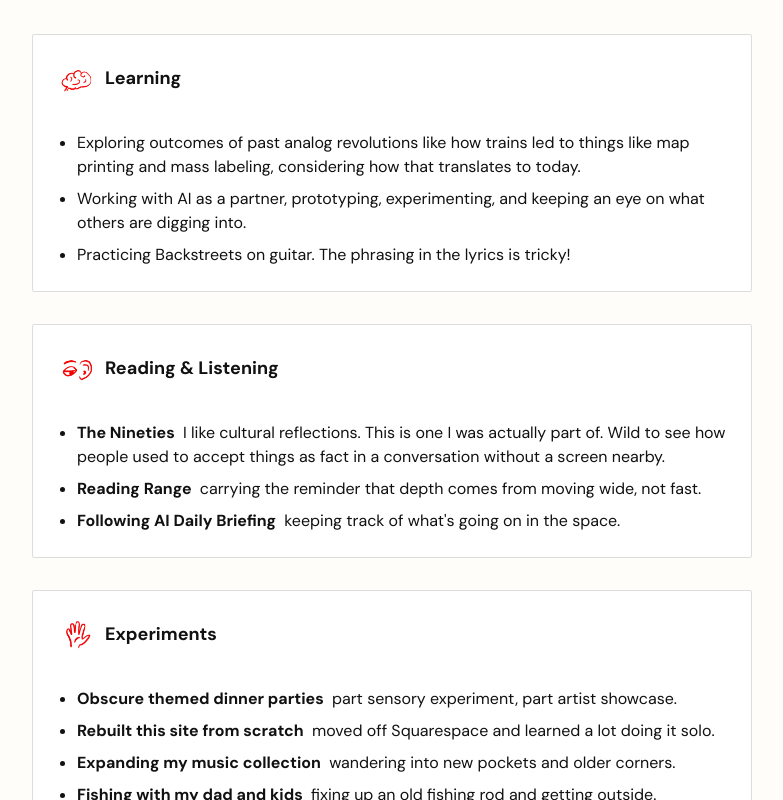
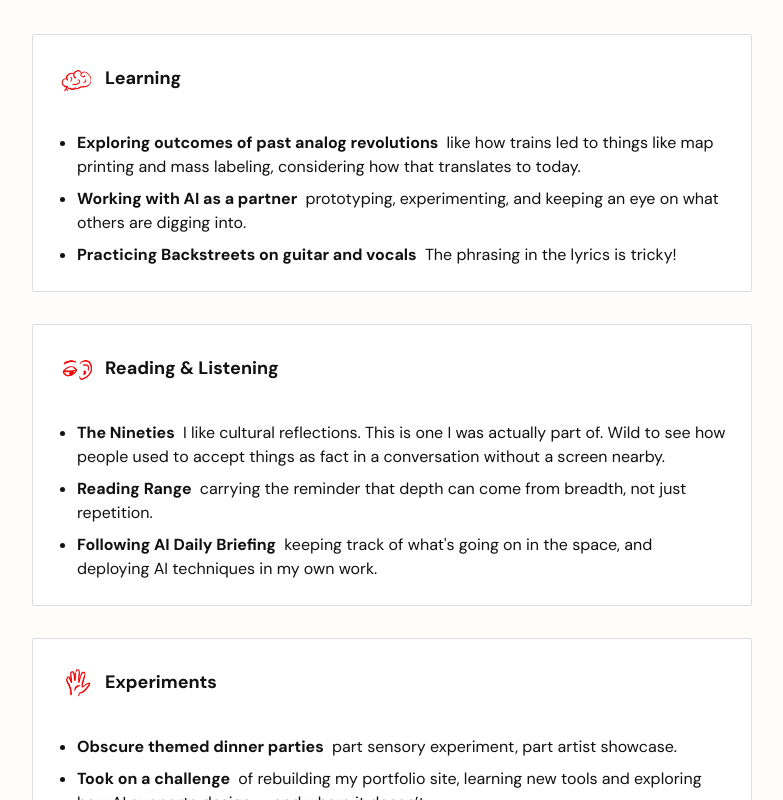
Before and after one commit to thatsdanmurphy/portfolio-site, a React (Vite) app: page /now in a window 1280 px wide. Shown: the part 580-1380 px from the top of the page, without its empty margins (248-1031 px from the left). Built offline with nearby package versions, Linux system fonts and the light colour scheme; no server answers.

Commit message:
Refine Impact cards + update About copy

```diff
--- a/src/components/ImpactSection/ImpactSection.jsx
+++ b/src/components/ImpactSection/ImpactSection.jsx
@@ -17,21 +17,21 @@ const impactItems = [
     label: "IC · Security UX · Growth"
   },
   {
-    title: "Shaped Fidelity’s Financial Feed for Engagement",
+    title: "Contributed to Fidelity’s High-Engagement Feed",
     detail:
       "Supported early concepting and interaction design on a discovery hub that engaged 50% of users at launch and earned a Webby honorable mention.",
     label: "IC · Discovery UX · Engagement"
   },
-  {
-    title: "Cut Bounce Rate from 86% to Site Average",
-    detail:
-      "Simplified SharkNinja’s first-of-its-kind “build-your-own” flow, cutting bounce from 86% to site average and lifting conversion.",
-    label: "IC · eCommerce UX · Conversion"
+ {
+  title: "Turned Drop-Off into Conversion",
+  detail:
+    "Simplified a multi-faceted product flow with SharkNinja, making add-ons easy to purchase and reducing bounce rate while improving conversion.",
+  label: "IC · eCommerce UX · Growth"
   },
   {
     title: "Built Early Design System Foundations",
     detail:
-      "Codified UI components across Fidelity’s mobile ecosystem before design systems lived in Figma or Sketch, cutting handoff churn and ensuring parity across platforms.",
+      "Codified UI components across Fidelity’s mobile ecosystem before design systems lived in Figma or Sketch, reducing handoff churn and ensuring continuity across platforms.",
     label: "Design Systems · Collaboration"
   },
   {
--- a/src/content/qnaItems.js
+++ b/src/content/qnaItems.js
@@ -2,7 +2,7 @@ const qnaItems = [
   {
     question: "How do you approach messy problems?",
     answer:
-      "I break them down. I ask what success looks like. I ask what failure would look like. Then I map the steps that lead to either. I learned this at Accenture scoping proposals. I used it at Motional when we built a system for driverless delivery."
+      "I break them down. I ask what success looks like. I ask what failure would look like. Then I map the steps that might lead to success or failiure. I learned this at Accenture scoping proposals. I used it at Motional when we built a system for driverless delivery."
   },
   {
     question: "How do you re-light a team that’s gone dim?",
@@ -25,9 +25,9 @@ const qnaItems = [
       "I try to keep speed from killing warmth. A product can be fast and still feel human. Tone matters. It always does."
   },
   {
-    question: "Are you even good?",
+    question: "What makes you good?",
     answer:
-      "I am. I do not shout about it. I stay curious. I show up. I try to leave the work and the people better than I found them."
+      "I listen, I prototype, I build with others. Good work comes from teams that learn together."
   }
 ];
 
--- a/src/pages/About.jsx
+++ b/src/pages/About.jsx
@@ -8,8 +8,9 @@ import qnaItems from "../content/qnaItems";
 
 export default function About() {
   const aboutIntro = [
-    "I’m Dan Murphy, a principal product designer who works where humans meet technology. For over 10 years, I’ve led design for mobile apps, wearables, and autonomous vehicles at Accenture, Walmart, Fidelity, and Motional. I work fluidly from rough sketches and prototypes to systems that scale. Off screen, I paint, play music, and cook with the same energy I bring into design work.",
-    "I focus on clarity and craft, going from uncovering problems with teams to shaping ideas through prototypes and motion. My work spans early discovery, design systems, and commercialization, always with a focus on making tech feel intuitive and human."
+    "I’m Dan Murphy, a principal product designer who works in the space where humans meet technology.",
+    "For over 10 years, I’ve led design for mobile apps, wearables, and autonomous vehicles at Accenture, Walmart, Fidelity, and Motional. I work fluidly from rough sketches and prototypes to systems that scale. Off screen, I draw, paint, and play music with the same energy I bring into design work.",
+    "I bring an attention toward clarity and craft, going from uncovering problems with teams to shaping ideas through prototypes and motion. My work spans early discovery, design systems, and commercialization, always with a focus on making tech feel intuitive and human."
   ];
 
   return (
--- a/src/pages/Now.jsx
+++ b/src/pages/Now.jsx
@@ -66,9 +66,9 @@ function handleIframeLoad() {
             icon={learnIcon}
             alt="red brain icon"
             items={[
-              "Exploring outcomes of past analog revolutions like how trains led to things like map printing and mass labeling, considering how that translates to today.",
-              "Working with AI as a partner, prototyping, experimenting, and keeping an eye on what others are digging into.",
-              "Practicing Backstreets on guitar. The phrasing in the lyrics is tricky!"
+              "Exploring outcomes of past analog revolutions: like how trains led to things like map printing and mass labeling, considering how that translates to today.",
+              "Working with AI as a partner: prototyping, experimenting, and keeping an eye on what others are digging into.",
+              "Practicing Backstreets on guitar and vocals: The phrasing in the lyrics is tricky!"
             ]}
           />
 
@@ -78,8 +78,8 @@ function handleIframeLoad() {
             alt="red icon with ear and mouth"
             items={[
               "The Nineties: I like cultural reflections. This is one I was actually part of. Wild to see how people used to accept things as fact in a conversation without a screen nearby.",
-              "Reading Range: carrying the reminder that depth comes from moving wide, not fast.",
-              "Following AI Daily Briefing: keeping track of what's going on in the space."
+              "Reading Range: carrying the reminder that depth can come from breadth, not just repetition.",
+              "Following AI Daily Briefing: keeping track of what's going on in the space, and deploying AI techniques in my own work."
             ]}
           />
 
@@ -89,9 +89,9 @@ function handleIframeLoad() {
             alt="red hand icon"
             items={[
               "Obscure themed dinner parties: part sensory experiment, part artist showcase.",
-              "Rebuilt this site from scratch: moved off Squarespace and learned a lot doing it solo.",
+              "Took on a challenge: of rebuilding my portfolio site, learning new tools and exploring how AI supports design — and where it doesn’t.",
               "Expanding my music collection: wandering into new pockets and older corners.",
-              "Fishing with my dad and kids: fixing up an old fishing rod and getting outside."
+              "Fishing with the family: fixing up an old fishing rod and getting outside."
             ]}
           />
         </div>
```
